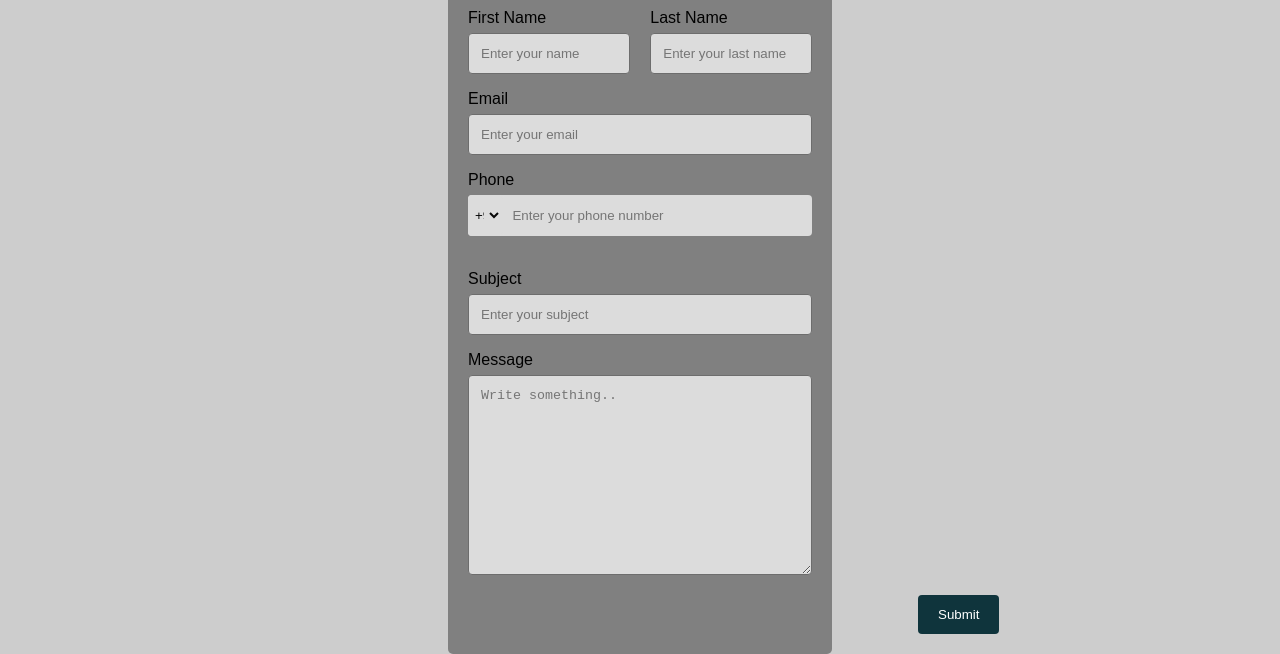
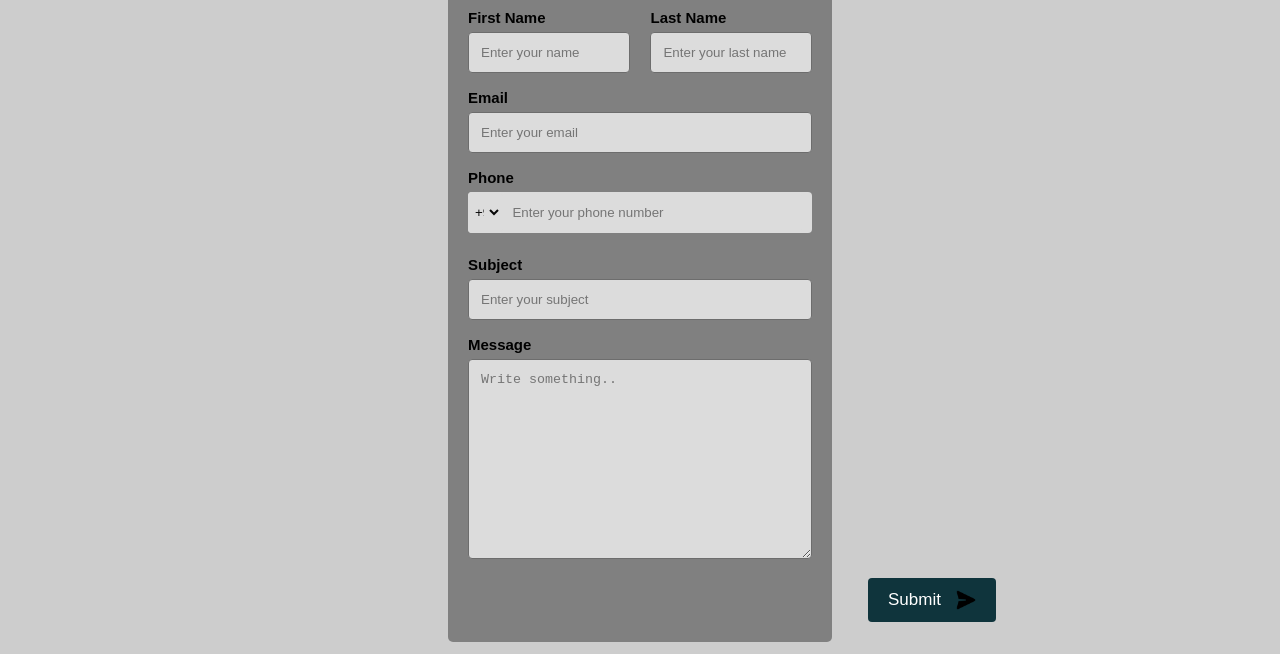
Before and after one commit to FaizyabHussain07/Practice-web, a plain HTML site: page Contact Page/contact.html in a window 1280 px wide. Shown: the part 195-849 px from the top of the page. Drawn offline with Linux system fonts and the light colour scheme.

Commit message:
first commit

```diff
--- a/Contact Page/contact.html
+++ b/Contact Page/contact.html
@@ -50,8 +50,15 @@
                     <label for="phone">Phone</label>
                     <div class="phone">
                         <select id="country" name="country">
-                            <option value="+91">+91</option>
                             <option value="+92">+92</option>
+                            <option value="+93">+93</option>
+                            <option value="+94">+94</option>
+                            <option value="+95">+95</option>
+                            <option value="+96">+96</option>
+                            <option value="+97">+97</option>
+                            <option value="+98">+98</option>
+                            <option value="+99">+99</option>
+                        </select>
                         <input type="tel" id="phone" name="phone" placeholder="Enter your phone number">
                     </div>
                     <br>
@@ -62,7 +69,7 @@
                     <textarea id="subject" name="subject" placeholder="Write something.."
                         style="height:200px"></textarea>
 
-                    <button type="submit" value="Submit" class="Submit">Submit</button>
+                    <button type="submit" value="Submit"  class="submit submit-cont">Submit <img src="../Images/send.png" alt=""></button>
                 </form>
 
             </div>
--- a/Contact Page/style.css
+++ b/Contact Page/style.css
@@ -1,6 +1,10 @@
 
-body {font-family: Arial, Helvetica, sans-serif;}
-* {box-sizing: border-box;}
+body {
+  font-family: Arial, Helvetica, sans-serif;
+}
+* {
+  box-sizing: border-box;
+}
 
 input[type=text], textarea , input[type=email]  {
   width: 100%;
@@ -17,6 +21,8 @@ input[type=text], textarea , input[type=email]  {
 }
 form{
   font-family: Arial, Helvetica, sans-serif;
+  font-size: 15px;
+  font-weight: bold;
 }
 .Username{
     display: flex;
@@ -34,7 +40,7 @@ form{
   box-sizing: border-box;
  height: 41px;
  margin-top: 6px;
- margin-bottom: 16px;
+ margin-bottom: 6px;
 }
 input[type=tel]{
     width: 87%;
@@ -57,17 +63,28 @@ input[type=tel]{
     border-radius: 4px;
   resize: vertical;
 }
-.Submit {
+.submit-cont{
+  display: flex;
+    justify-content: center;
+    align-items: center;
+    gap: 15px;
+}
+.submit img{
+  width: 20px;
+  height: 20px;
+}
+.submit {
   background-color:#0f343c;
   color: white;
   padding: 12px 20px;
   border: none;
+  font-size: 17px;
   border-radius: 4px;
   cursor: pointer;
-  margin-left: 450px;
+  margin-left: 400px;
 }
 
-.Submit:hover {
+.submit:hover {
   background-color:  #0087a2;
 }
 
```
Also changed, not shown: Images/send.png (added).
